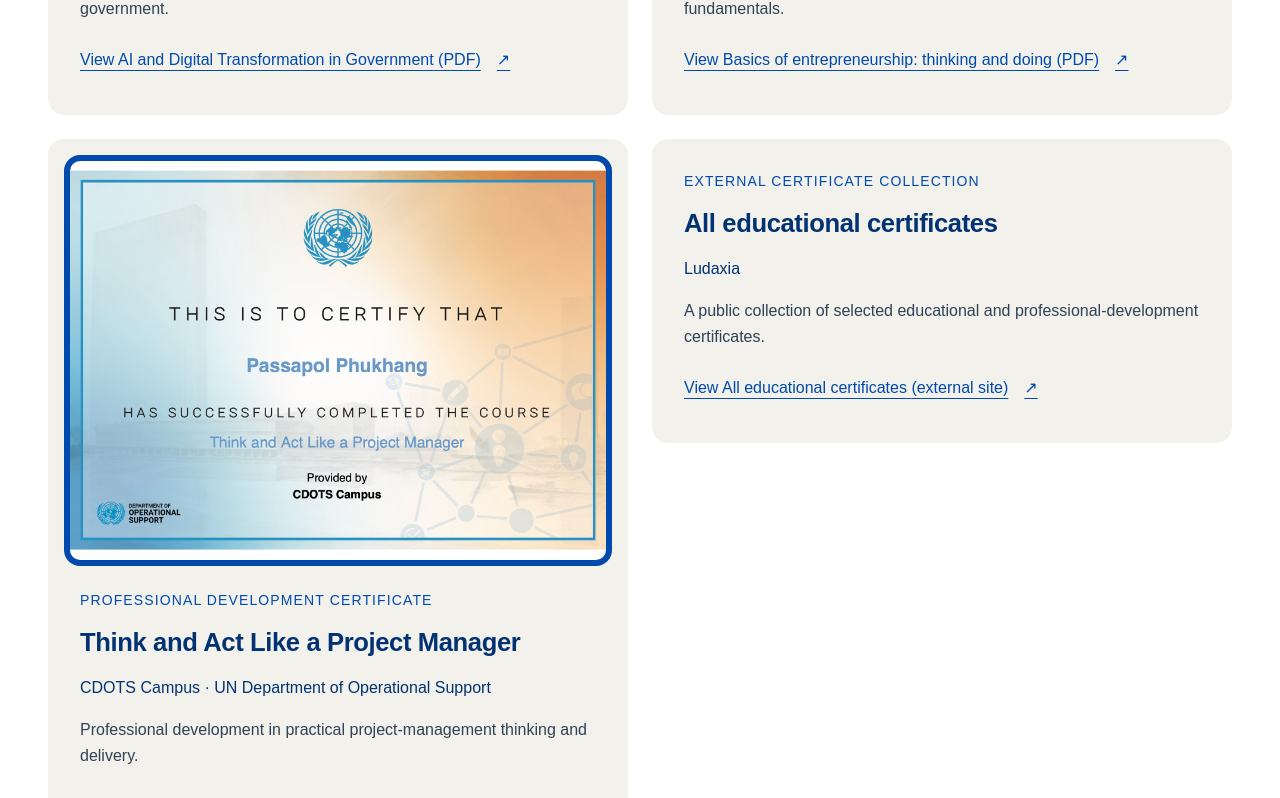
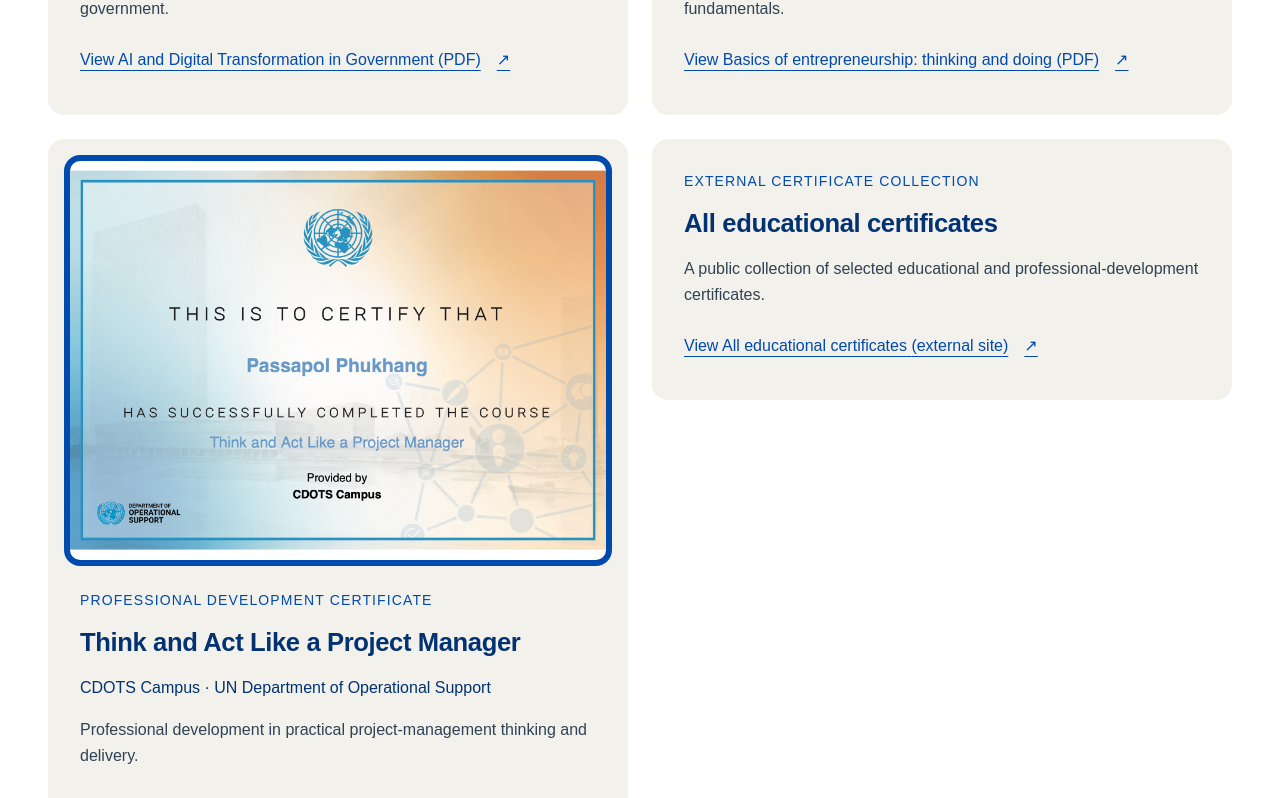
Before and after one commit to PoomPak8119/Portfolio, a Next.js app: page /credentials in a window 1280 px wide. Shown: the part 1499-2297 px from the top of the page. Built offline with nearby package versions, Linux system fonts and the light colour scheme; no server answers; a web font is replaced by a local one.

Commit message:
content: refine credentials and UN Thailand imagery

```diff
--- a/app/credentials/page.tsx
+++ b/app/credentials/page.tsx
@@ -39,9 +39,11 @@
                 )}
                 <p className="eyebrow">{credential.type}</p>
                 <h3>{credential.title}</h3>
-                <p className="font-medium text-navy mt-4">
-                  {credential.issuer}
-                </p>
+                {credential.issuer && (
+                  <p className="font-medium text-navy mt-4">
+                    {credential.issuer}
+                  </p>
+                )}
                 {credential.date && (
                   <p className="mt-2 text-sm">{credential.date}</p>
                 )}
--- a/content/credentials.ts
+++ b/content/credentials.ts
@@ -69,7 +69,7 @@
   {
     title: "All educational certificates",
     type: "External certificate collection",
-    issuer: "Ludaxia",
+    issuer: "",
     href: "https://ludaxia.app/poom/certificates",
     description:
       "A public collection of selected educational and professional-development certificates.",
```
Also changed, not shown: public/images/projects/un-thailand-digest-output-public.png.
